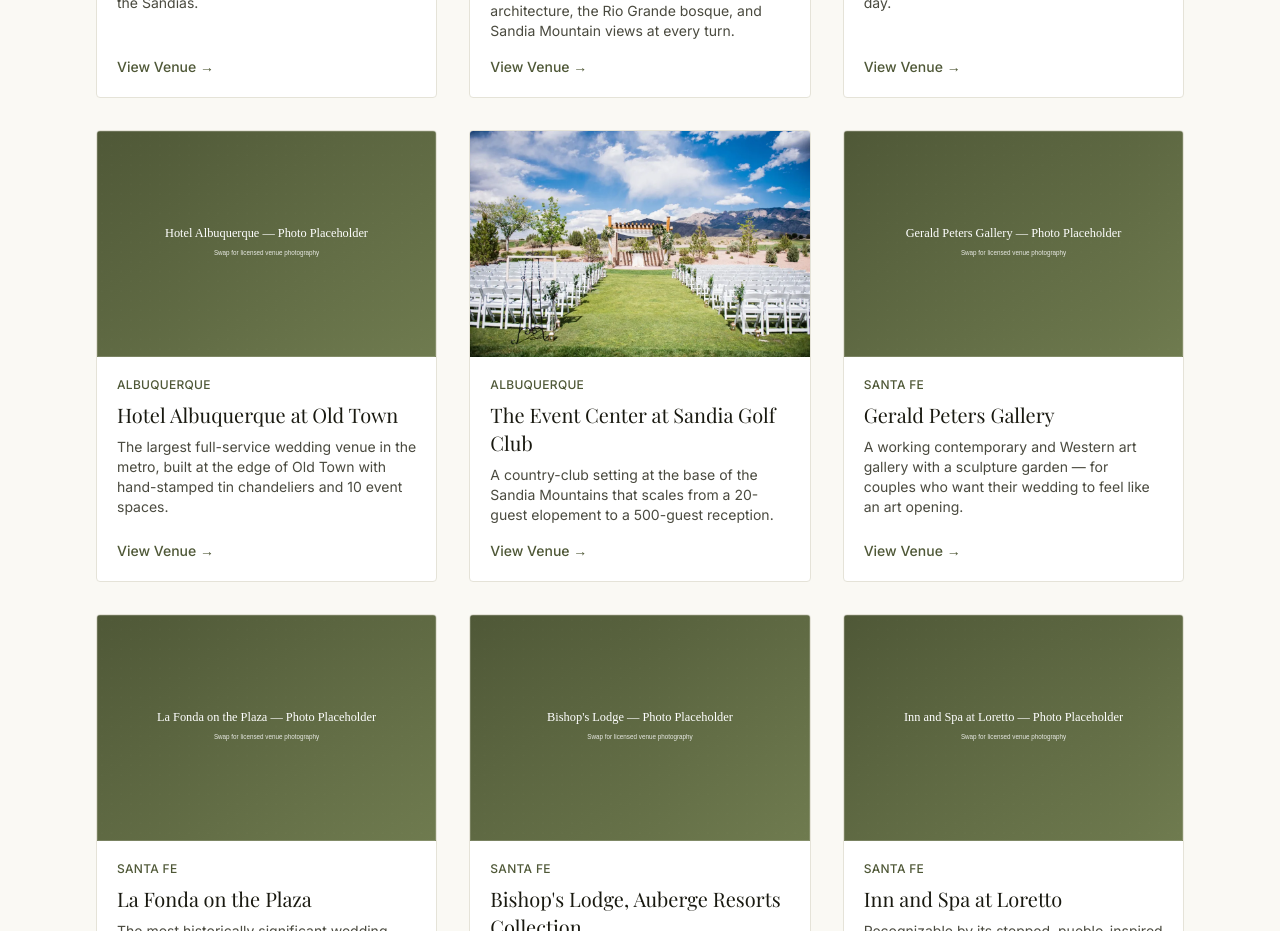
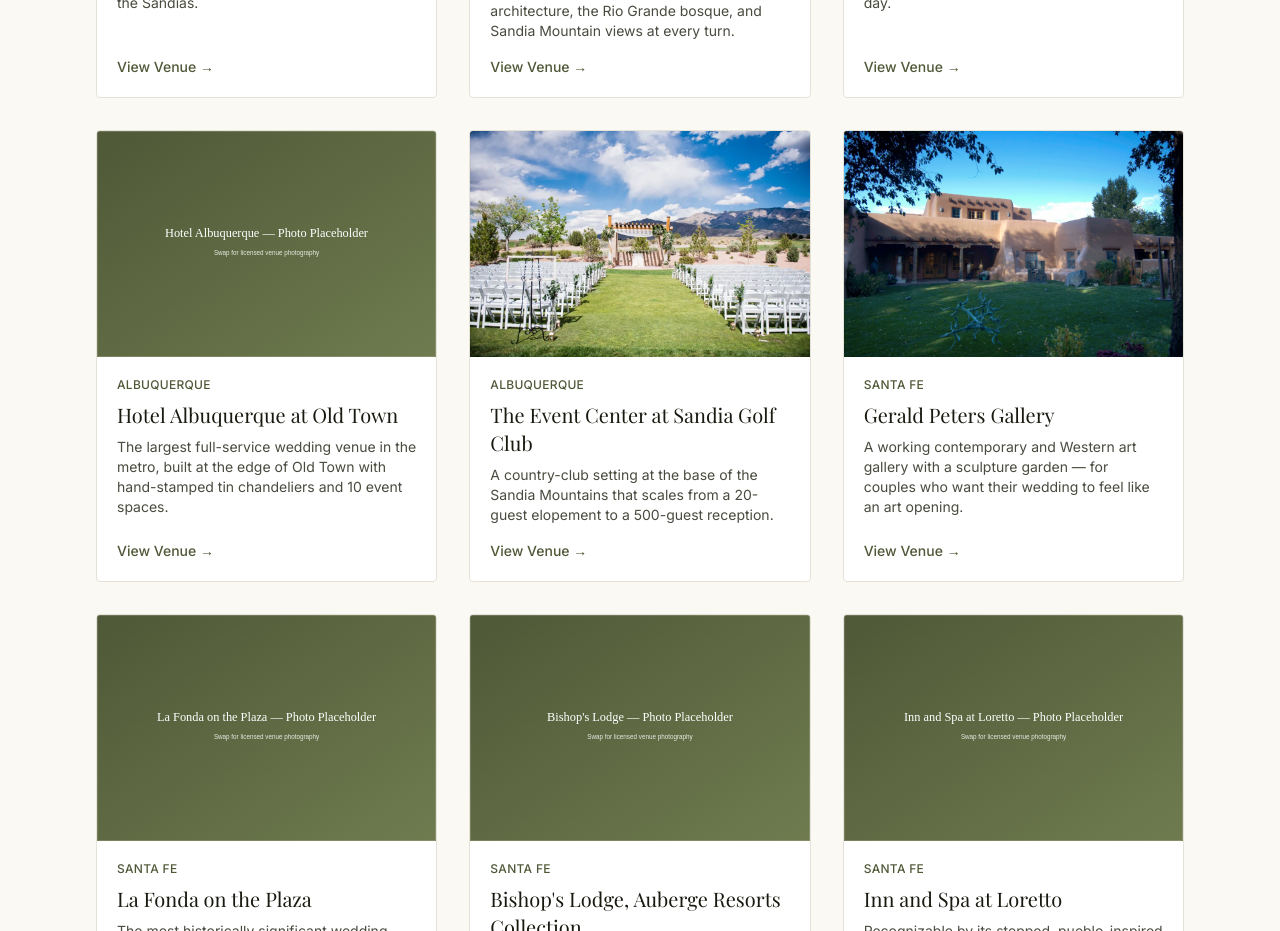
Before and after one commit to dkmobilewash/daniellemarisa, a Next.js app: page /venues in a window 1280 px wide. Shown: the part 780-1711 px from the top of the page. Built offline with nearby package versions, Linux system fonts and the light colour scheme; no server answers; a web font is replaced by a local one.

Commit message:
Wire real Gerald Peters Gallery photo into venue lander and blog post
Uploaded file was a real JPEG mislabeled with a .png extension;
renamed with the correct extension and moved into a venue-specific
folder. Removed the now-unused placeholder SVG.

```diff
--- a/content/blog/gerald-peters-gallery-santa-fe-wedding-venue-guide.mdx
+++ b/content/blog/gerald-peters-gallery-santa-fe-wedding-venue-guide.mdx
@@ -6,8 +6,8 @@ city: "Santa Fe"
 category: "Venue Spotlight"
 metaDescription: "A planner's guide to Gerald Peters Gallery in Santa Fe — capacity, logistics, best photo spots, and what to know before you book."
 publishDate: "2026-03-24"
-heroImage: "/images/venue-gerald-peters-gallery.svg"
-heroImageAlt: "Placeholder photo of the Gerald Peters Gallery sculpture garden — swap for real venue photography"
+heroImage: "/images/gerald-peters-gallery/gerald-peters-gallery-wedding-santa-fe.jpg"
+heroImageAlt: "The adobe courtyard and sculpture garden lawn at Gerald Peters Gallery in Santa Fe"
 ---
 
 For couples who want their wedding to feel like an art opening rather than a banquet, Gerald Peters Gallery is Santa Fe's most distinctive alternative to a hotel ballroom — a working contemporary and Western art gallery with a sculpture garden built for exactly this kind of evening.
--- a/src/lib/venues-data.ts
+++ b/src/lib/venues-data.ts
@@ -245,8 +245,8 @@ export const venues: VenueContent[] = [
     city: "Santa Fe",
     tagline:
       "A working contemporary and Western art gallery with a sculpture garden — for couples who want their wedding to feel like an art opening.",
-    heroImage: "/images/venue-gerald-peters-gallery.svg",
-    heroImageAlt: "Placeholder photo of the Gerald Peters Gallery sculpture garden — swap for real venue photography",
+    heroImage: "/images/gerald-peters-gallery/gerald-peters-gallery-wedding-santa-fe.jpg",
+    heroImageAlt: "The adobe courtyard and sculpture garden lawn at Gerald Peters Gallery in Santa Fe",
     metaDescription:
       "Gerald Peters Gallery in Santa Fe — capacity, logistics, the experience, and what to know before you book your wedding here.",
     quickFacts: [
```
Also changed, not shown: public/images/gerald-peters-gallery/gerald-peters-gallery-wedding-santa-fe.jpg (renamed from public/images/Gerald-Peters-Gallery-Wedding-Santa-Fe-wedding-planning.png), public/images/venue-gerald-peters-gallery.svg (deleted).
